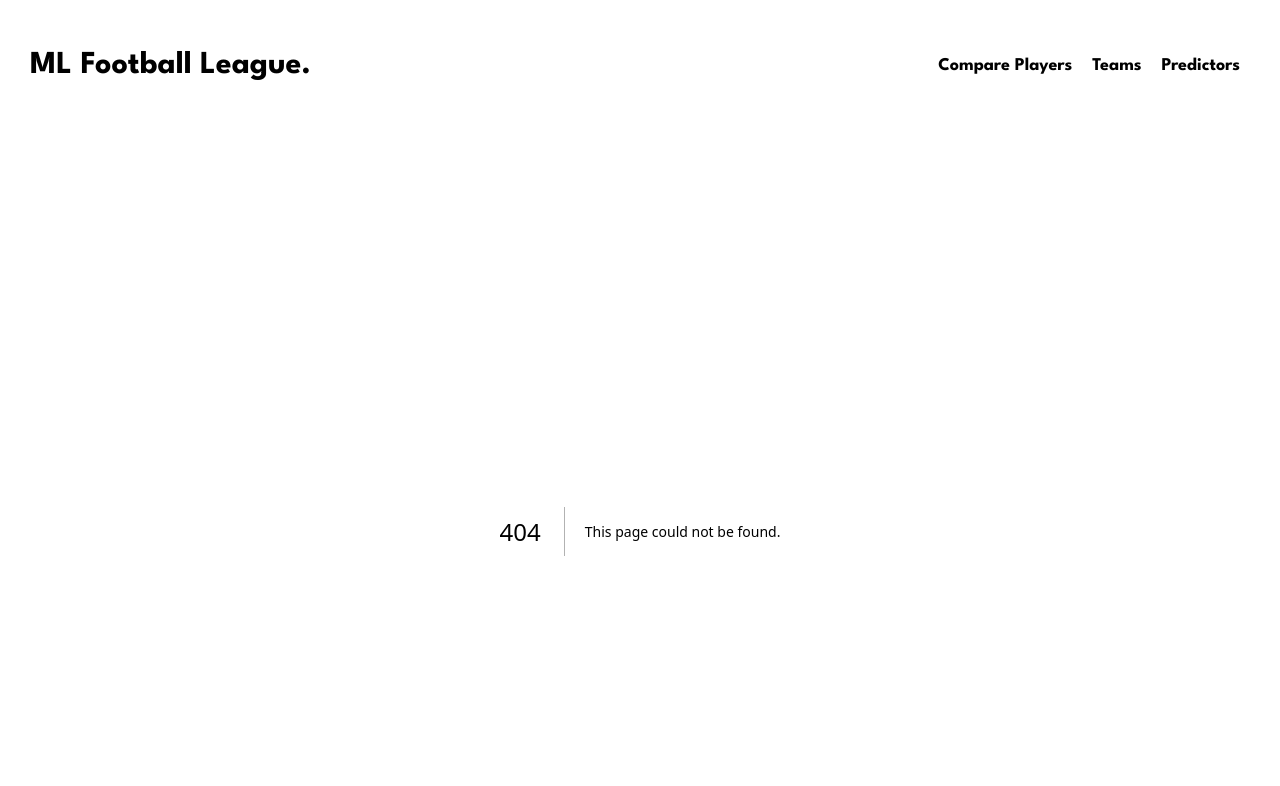
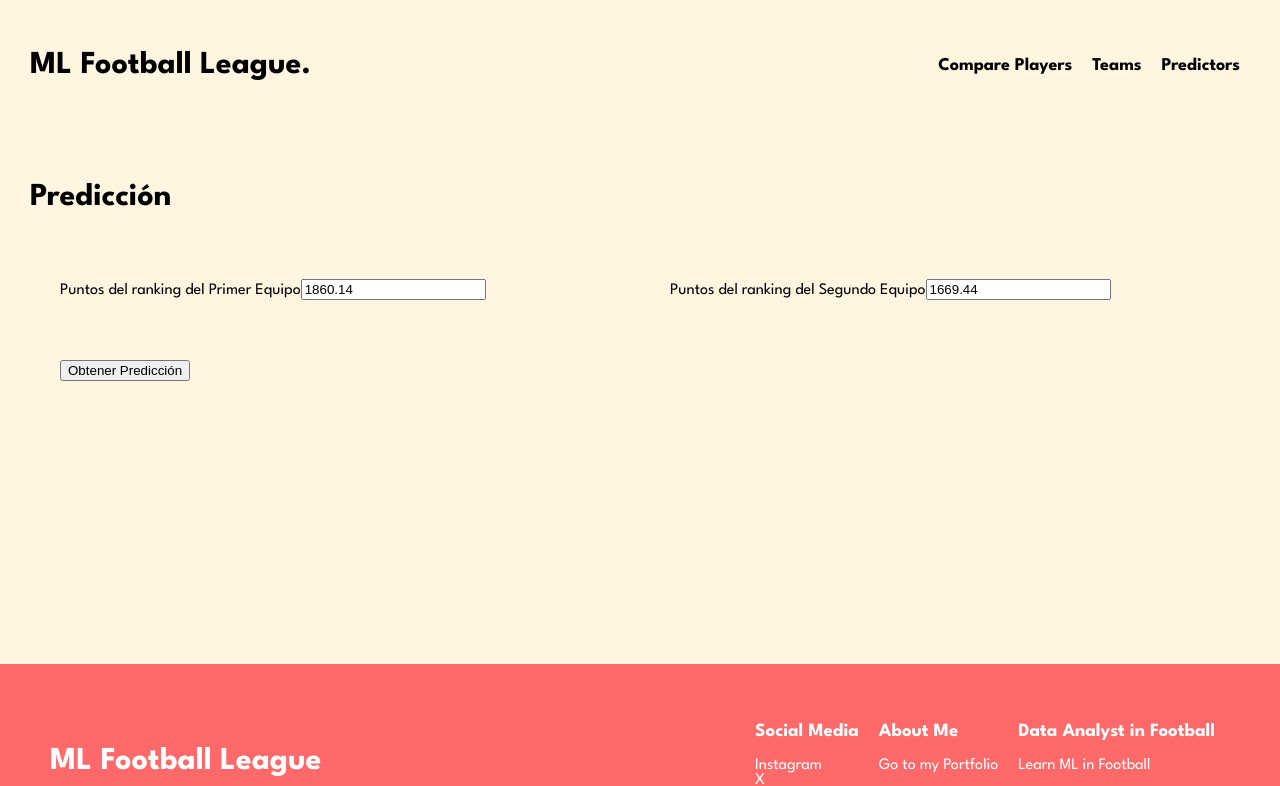
Before and after one commit to Gab1nh0/football-ml-league-brr, a Next.js app: page /predictor in a window 1280 px wide. Before the commit this address had no page. Shown: the top 786 px of the page. Built offline with nearby package versions, Linux system fonts and the light colour scheme.

Commit message:
creacion de la pagina predict

```diff
--- a/package.json
+++ b/package.json
@@ -9,6 +9,7 @@
     "lint": "next lint"
   },
   "dependencies": {
+    "axios": "^1.7.4",
     "echarts": "^5.5.1",
     "firebase": "^10.13.0",
     "next": "14.2.5",
--- /dev/null
+++ b/src/app/predictor/page.tsx
@@ -0,0 +1,89 @@
+"use client";
+
+import styles from './predictor.module.css';
+import { useState, useEffect } from 'react';
+import axios from 'axios';
+
+export default function Predictor() {
+    const [ranking, setRanking] = useState(1860.14);
+    const [ranking1, setRanking1] = useState(1669.44);
+    const [rankingDif, setRankingDif] = useState(1.11);
+    const [prediction, setPrediction] = useState(null);
+    const [probability, setProbability] = useState(null);
+    const [Empate, setEmpate] = useState(null);
+    const [Derrota, setDerrota] = useState(null);
+    const [Victoria, setVictoria] = useState(null);
+
+    useEffect(() => {
+      setRankingDif(ranking / ranking1);
+  }, [ranking, ranking1]);
+
+    const handlePredict = async () => {
+        const data = {
+          Ranking: ranking,
+          'Ranking.1': ranking1,
+          RankingDif: rankingDif
+        };
+
+        try {
+            const response = await axios.post('https://api-ml-pagt.onrender.com/predict', data);
+            setPrediction(response.data.prediction);
+            setProbability(response.data.probability);
+            setEmpate(response.data.Empate);
+            setDerrota(response.data.Derrota);
+            setVictoria(response.data.Victoria);
+          } catch (error) {
+            console.error('Error making prediction:', error);
+          }
+        };
+
+    return (
+        <>
+      <div className={styles.section}>
+      <h1>Predicción</h1><br />
+      <form className={styles.form} onSubmit={(e) => { e.preventDefault(); handlePredict();}}>
+
+        <div className={styles.label}>
+          <label htmlFor="ranking">Puntos del ranking del Primer Equipo</label>
+          <input
+            type="number"
+            id="ranking"
+            value={ranking}
+            onChange={(e) => setRanking(Number(e.target.value))}
+          />
+        </div>
+
+        <div className={styles.label}>
+          <label htmlFor="ranking1">Puntos del ranking del Segundo Equipo</label>
+          <input
+            type="number"
+            id="ranking1"
+            value={ranking1}
+            onChange={(e) => setRanking1(Number(e.target.value))}
+
+          />
+        </div>
+
+        <div className={styles.btn}>
+          <button type="submit">Obtener Predicción</button>
+        </div>
+      </form>
+      <br /><br />
+      {prediction !== null && (
+      <div>
+        <h3>Resultado de la Predicción</h3>
+
+        {prediction === -1 && <p>Predicción: Empate</p>}
+        {prediction === 0 && <p>Predicción: Derrota</p>}
+        {prediction === 1 && <p>Predicción: Victoria</p>}
+
+        <p>Empate: {Empate}</p>
+        <p>Derrota: {Derrota}</p>
+        <p>Victoria: {Victoria}</p>
+      </div>
+)}
+
+    </div>
+        </>
+    );
+}
--- /dev/null
+++ b/src/app/predictor/predictor.module.css
@@ -0,0 +1,18 @@
+.form{
+    display: grid;
+    grid-template-columns: repeat(2, 1fr);
+    grid-template-rows: auto auto;
+}
+
+.section{
+    padding: 30px;
+    height: 472px;
+}
+.label{
+    padding: 30px;
+}
+.btn{
+    padding: 30px;
+    display: flex;
+    justify-content: left;
+}
```
Also changed, not shown: 1 other file (tests, documents, lock files or other folders).
